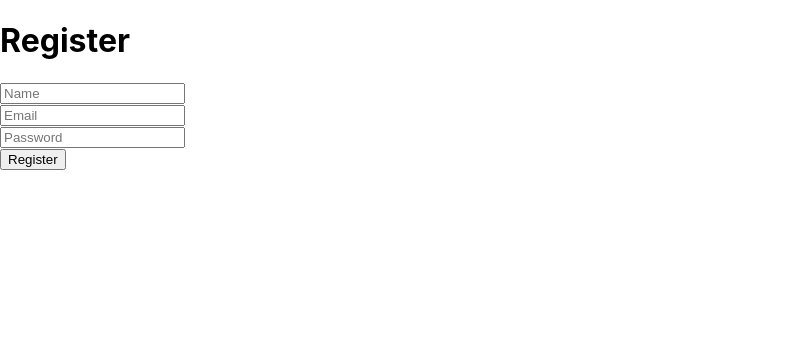
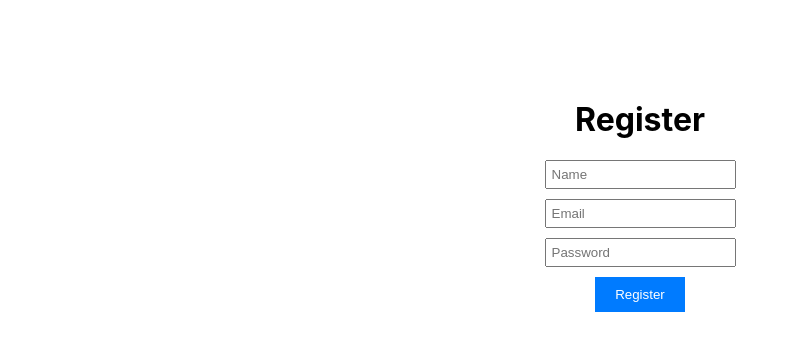
Before and after one commit to ManoranjanJena24/Multi-Media-Recording-MERN, a React (Create React App) app in the folder client/: page / in a window 1280 px wide. Shown: the top 350 px of the page, without its empty margins (0-799 px from the left). Built offline with nearby package versions, Linux system fonts and the light colour scheme.

Commit message:
Commit 7
updated the file names

```diff
--- /dev/null
+++ b/client/src/pages/Register.css
@@ -0,0 +1,18 @@
+/* Register.css */
+.container {
+    text-align: center;
+    margin-top: 100px;
+}
+
+.input-field {
+    margin-bottom: 10px;
+    padding: 5px;
+}
+
+.submit-button {
+    background-color: #007bff;
+    color: white;
+    border: none;
+    padding: 10px 20px;
+    cursor: pointer;
+}
--- a/client/src/pages/register.js
+++ b/client/src/pages/register.js
@@ -1,12 +1,13 @@
-import { useState } from 'react'
+import React, { useState } from 'react';
+import './Register.css'; // Import the external CSS file
 
-function App() {
-  const [name, setName] = useState('')
-  const [email, setEmail] = useState('')
-  const [password, setPassword] = useState('')
+function Register() {
+    const [name, setName] = useState('');
+    const [email, setEmail] = useState('');
+    const [password, setPassword] = useState('');
 
-  async function registerUser(event) {  //this is the first time when our FE will connect with the BE
-    event.preventDefault()
+    async function registerUser(event) {
+        event.preventDefault();
 
         const response = await fetch('http://localhost:3001/api/register', {
             method: 'POST',
@@ -18,20 +19,23 @@ function App() {
                 email,
                 password,
             }),
-    })
+        });
 
-    const data = await response.json()
-    console.log(data)
+        const data = await response.json();
+        console.log(data);
         if (data.status === 'ok') {
-      window.location.href = '/login'
+            window.location.href = '/login';
+        } else {
+            alert(data.error);
         }
     }
 
     return (
-    <div>
+        <div className="container">
             <h1>Register</h1>
             <form onSubmit={registerUser}>
                 <input
+                    className="input-field"
                     value={name}
                     onChange={(e) => setName(e.target.value)}
                     type="text"
@@ -39,6 +43,7 @@ function App() {
                 />
                 <br />
                 <input
+                    className="input-field"
                     value={email}
                     onChange={(e) => setEmail(e.target.value)}
                     type="email"
@@ -46,16 +51,17 @@ function App() {
                 />
                 <br />
                 <input
+                    className="input-field"
                     value={password}
                     onChange={(e) => setPassword(e.target.value)}
                     type="password"
                     placeholder="Password"
                 />
                 <br />
-        <input type="submit" value="Register" />
+                <input className="submit-button" type="submit" value="Register" />
             </form>
         </div>
-  )
+    );
 }
 
-export default App;
+export default Register;
```
Also changed, not shown: client/src/App.js (+4 -3 lines), client/src/pages/dashboard.js (+22 -22 lines), client/src/pages/login.js (+4 -4 lines). Lines whose indentation alone changed are shown as unchanged.
